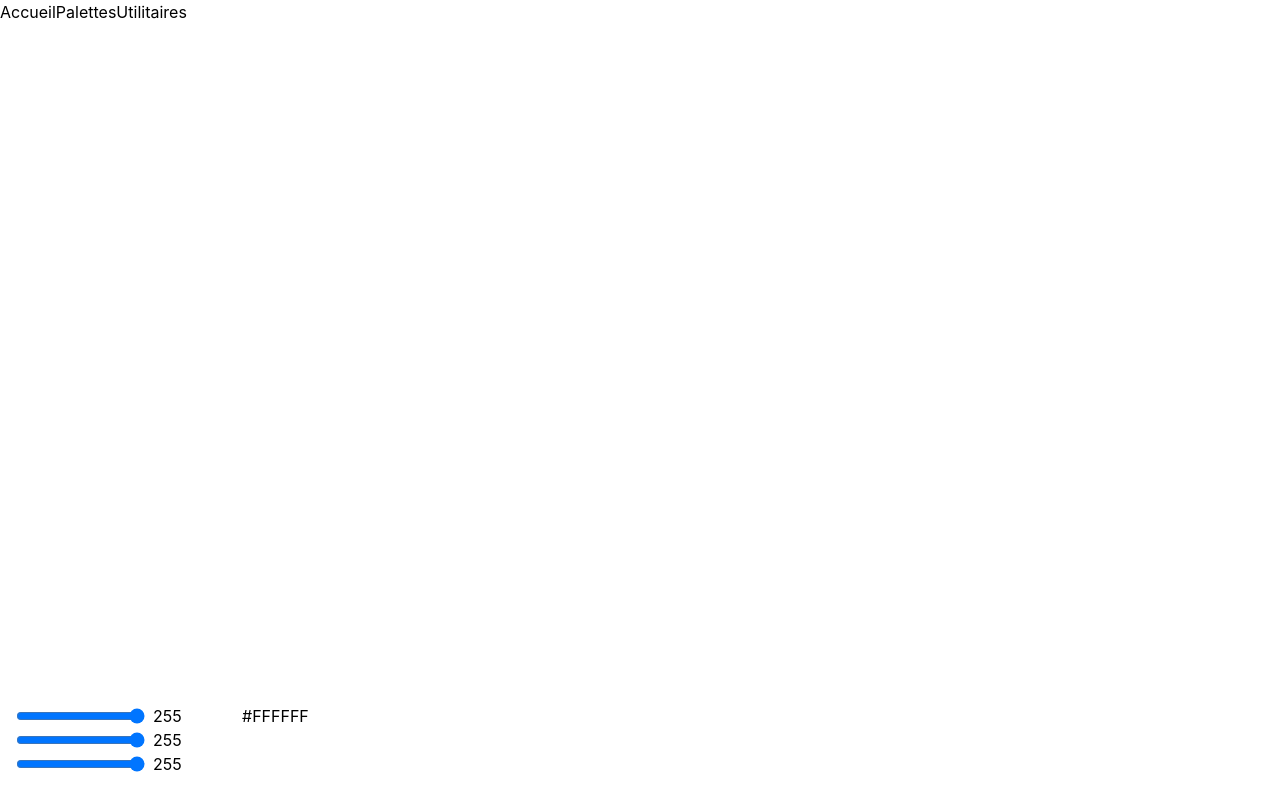
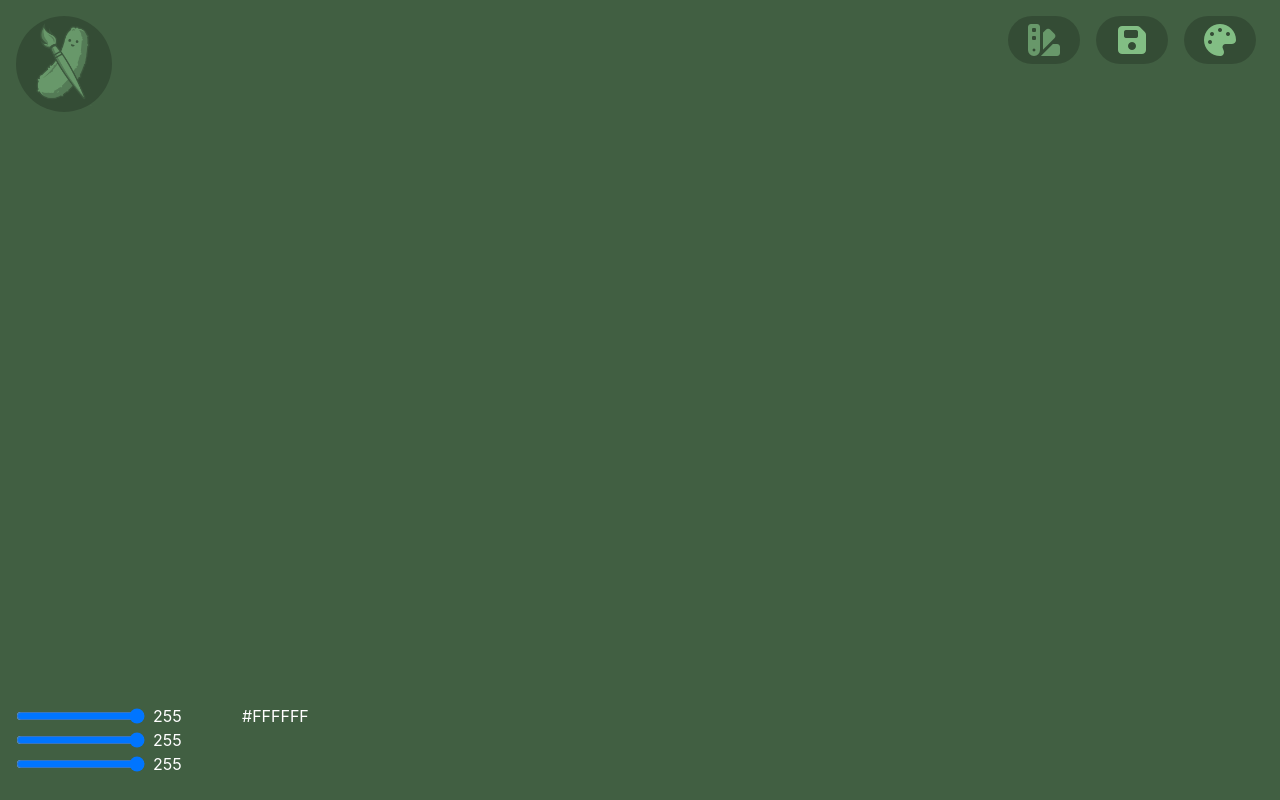
Before and after one commit to powemetal/colorpickle, a Vue app: page / in a window 1280 px wide. Built offline with nearby package versions, Linux system fonts and the light colour scheme.

Commit message:
feature: navigation complétée sauf le bouton sauvegarde

```diff
--- a/package.json
+++ b/package.json
@@ -10,6 +10,7 @@
     "tauri": "tauri"
   },
   "dependencies": {
+    "@fortawesome/fontawesome-free": "^7.3.1",
     "@tailwindcss/vite": "^4.3.3",
     "@tauri-apps/api": "^2",
     "@tauri-apps/plugin-opener": "^2",
@@ -19,6 +20,7 @@
   },
   "devDependencies": {
     "@tauri-apps/cli": "^2",
+    "@types/node": "^26.4.1",
     "@vitejs/plugin-vue": "^5.2.1",
     "typescript": "~5.6.2",
     "vite": "^6.0.3",
--- a/src/App.vue
+++ b/src/App.vue
@@ -1,4 +1,5 @@
 <script setup lang="ts">
+import '@fortawesome/fontawesome-free/css/all.min.css'
 import { ref } from "vue";
 import MessageFooter from "./components/MessageFooter.vue";
 import Navigation from "./components/Navigation.vue";
--- a/src/components/Navigation.vue
+++ b/src/components/Navigation.vue
@@ -1,9 +1,43 @@
-<script setup lang="ts"></script>
+<script setup lang="ts">
+import logo from '@/assets/colorPickleLogo.png';
+
+const messageSauvegarde = "Données sauvegardées!"
+</script>
+
 
 <template>
     <nav>
-        <RouterLink :to="{name: 'accueil'}">Accueil</RouterLink>
-        <RouterLink :to="{name: 'palettes'}">Palettes</RouterLink>
-        <RouterLink :to="{name: 'utilitaires'}">Utilitaires</RouterLink>
+
+        <div class="flex transition ">
+            <div class="bg-black/20 rounded-full w-24 h-24 min-w-24 flex flex-1 justify-center items-center m-4 hover:border-4 hover:border-solid hover:border-black/30">
+                <RouterLink :to="{name: 'accueil'}"><img class="w-16 mix-blend-overlay" :src="logo" alt="Logo"></RouterLink>
+            </div>
+
+
+            <div class="flex items-start justify-end m-4 w-full">
+                <div class="flex">
+                    <div class="flex bg-black/20 rounded-3xl w-18 h-12 justify-center items-center mx-2 hover:border-4
+                    hover:border-solid hover:border-black/30">
+                        <RouterLink :to="{name: 'palettes'}"><i class="fa-solid fa-swatchbook fa-2xl mix-blend-overlay"></i></RouterLink>
+                    </div>
+                    <div class="flex bg-black/20 rounded-3xl w-18 h-12 justify-center items-center mx-2 mix-blend-overlay
+                    hover:border-4 hover:border-solid hover:border-black/30">
+
+                    <!-- Le bouton de sauvegarde ne fait qu'envoyer un console.log pour le moment -->
+
+                        <button @click="console.log(messageSauvegarde)"><i class="fa-solid fa-floppy-disk fa-2xl"></i></button>
+                    </div>
+                    <div class="flex bg-black/20 rounded-3xl w-18 h-12 justify-center items-center mx-2 mix-blend-overlay
+                    hover:border-4 hover:border-solid hover:border-black/30">
+                        <RouterLink :to="{name: 'utilitaires'}"><i class="fa-solid fa-palette fa-2xl"></i></RouterLink>
+                    </div>
+                </div>
+            </div>
+
+        </div>
     </nav>
 </template>
+
+<style>
+
+</style>
--- a/src/style.css
+++ b/src/style.css
@@ -1,4 +1,19 @@
 @import "tailwindcss";
+
+/* définition de variables à appliquer à tout le site
+le color picker devrait changer la valeur de --color-bg
+si la couleur est sombre la couleur de texte a utiliser serait --color-text-light
+sinon --color-text-dark*/
+:root {
+  --color-bg: #415f42;
+  --color-text-light: white;
+  --color-text-dark: black;
+}
+
+html, body, #app {
+  background-color: var(--color-bg);
+  color: var(--color-text-light);
+}
 
 @utility container {
   margin-inline: auto;
@@ -16,3 +31,8 @@ body {
   flex-direction: column;
   height: 100%;
 }
+/*
+.colormode {
+  mask-mode: ;
+}
+ */
--- a/vite.config.ts
+++ b/vite.config.ts
@@ -1,13 +1,18 @@
 import { defineConfig } from "vite";
 import vue from "@vitejs/plugin-vue";
 import tailwindcss from "@tailwindcss/vite";
+import {fileURLToPath, URL} from 'node:url';
 
-// @ts-expect-error process is a nodejs global
 const host = process.env.TAURI_DEV_HOST;
 
 // https://vite.dev/config/
 export default defineConfig(async () => ({
   plugins: [vue(), tailwindcss()],
+  resolve: {
+  alias: {
+    '@': fileURLToPath(new URL('./src', import.meta.url)),
+      },
+    },
 
   // Vite options tailored for Tauri development and only applied in `tauri dev` or `tauri build`
   //
```
Also changed, not shown: src/assets/colorPickleLogo.png (added), 1 other file (tests, documents, lock files or other folders).
